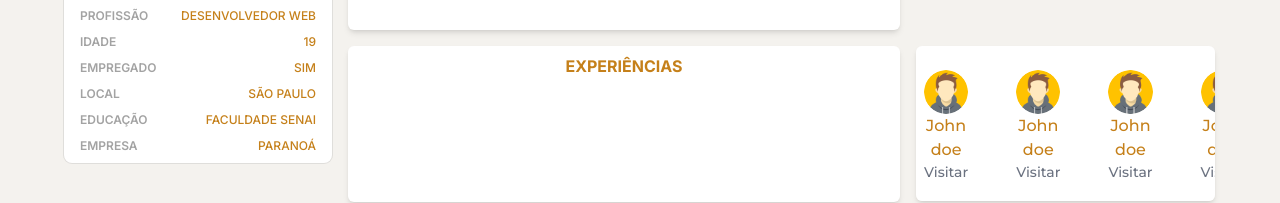
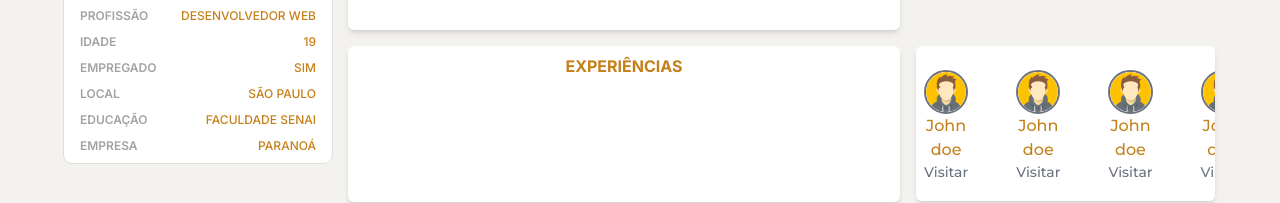
Before and after one commit to imyudz/socialFolio-angular-project, an Angular app: page /curriculo in a window 1280 px wide. Shown: the part 396-599 px from the top of the page. Built offline with nearby package versions, Linux system fonts and the light colour scheme; a web font is replaced by a local one.

Commit message:
Avatares styles

```diff
--- a/src/app/shared/components/avatar-component/avatar-component.component.html
+++ b/src/app/shared/components/avatar-component/avatar-component.component.html
@@ -1,6 +1,6 @@
 <div class="pl-2 pr-2 flex items-center gap-[3rem] bg-white w-[18.71rem] h-[9.7rem] pt-1.5 rounded-md shadow-md overflow-y-hidden">
   <div>
-  <img class="w-27 h-27 rounded-full" src="../../../../assets/imgAvatar/avatar.png" alt="">
+  <img class="w-27 h-27 rounded-full border-2 border-solid border-gray-500" src="../../../../assets/imgAvatar/avatar.png" alt="">
   <div class="font-medium text-primary-500">
       <div class="text-center">
        <h2 href="">John doe</h2>
@@ -12,7 +12,7 @@
   </div>
 
   <div>
-    <img class="w-27 h-27 rounded-full" src="../../../../assets/imgAvatar/avatar.png" alt="">
+    <img class="w-27 h-27 rounded-full border-2 border-solid border-gray-500" src="../../../../assets/imgAvatar/avatar.png" alt="">
     <div class="font-medium text-primary-500">
         <div class="text-center">John doe</div>
         <div class="text-center text-sm text-gray-500 dark:text-gray-400">Visitar</div>
@@ -20,7 +20,7 @@
   </div>
 
   <div>
-    <img class="w-27 h-27 rounded-full" src="../../../../assets/imgAvatar/avatar.png" alt="">
+    <img class="w-27 h-27 rounded-full border-2 border-solid border-gray-500" src="../../../../assets/imgAvatar/avatar.png" alt="">
     <div class="font-medium text-primary-500">
         <div class="text-center">John doe</div>
         <div class="text-center text-sm text-gray-500 dark:text-gray-400">Visitar</div>
@@ -28,7 +28,7 @@
   </div>
 
   <div>
-    <img class="w-27 h-27 rounded-full" src="../../../../assets/imgAvatar/avatar.png" alt="">
+    <img class="w-27 h-27 rounded-full border-2 border-solid border-gray-500" src="../../../../assets/imgAvatar/avatar.png" alt="">
     <div class="font-medium text-primary-500">
         <div class="text-center">John doe</div>
         <div class="text-center text-sm text-gray-500 dark:text-gray-400">Visitar</div>
```
